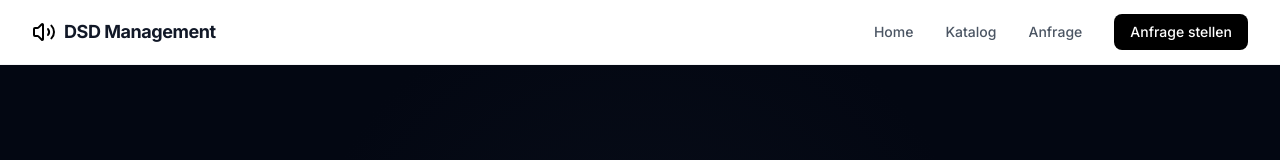
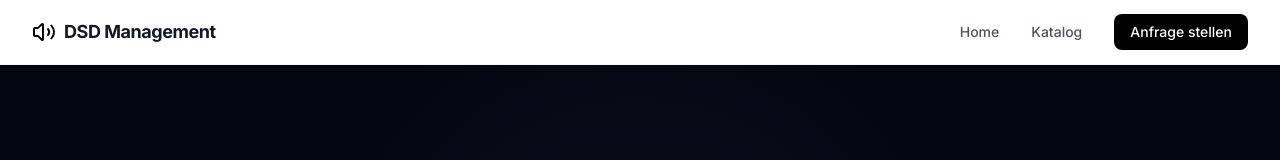
Before and after one commit to BeatsScore/DSD-Management, a Next.js app: page / in a window 1280 px wide. Shown: the top 160 px of the page. Built offline with nearby package versions, Linux system fonts and the light colour scheme.

Commit message:
fix: remove Anfrage link from public navbar, keep button

```diff
--- a/src/components/public/PublicNavbar.tsx
+++ b/src/components/public/PublicNavbar.tsx
@@ -10,7 +10,6 @@ export function PublicNavbar() {
   const navLinks = [
     { href: "/", label: "Home" },
     { href: "/katalog/", label: "Katalog" },
-    { href: "/anfrage/", label: "Anfrage" },
   ];
 
   return (
```
